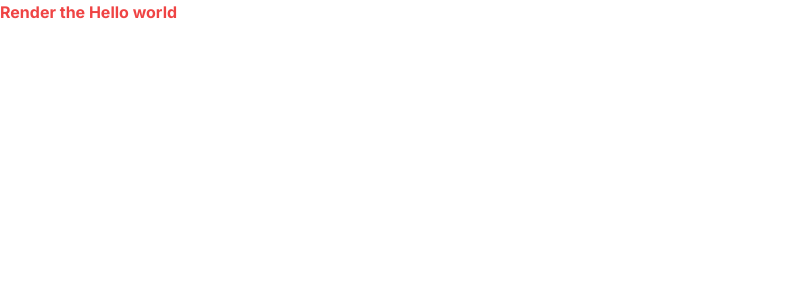
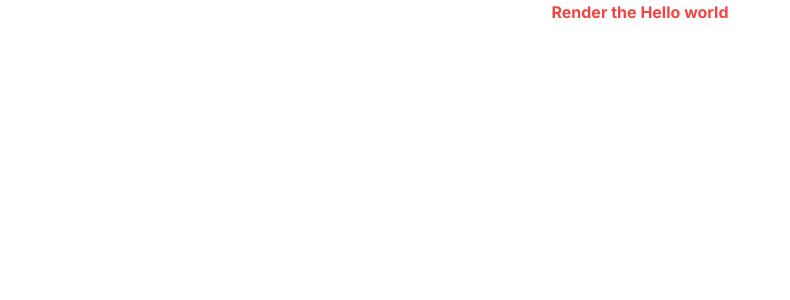
Before and after one commit to amanmobikasa/aman-portfolio, a Next.js app: page / in a window 1280 px wide. Shown: the top 300 px of the page, without its empty margins (0-790 px from the left). Built offline with nearby package versions, Linux system fonts and the light colour scheme.

Commit message:
adding the text-center

```diff
--- a/src/app/page.tsx
+++ b/src/app/page.tsx
@@ -3,7 +3,7 @@
 export default function Home() {
   return (
     <>
-    <h1 className="text-red-500 font-bold">Render the Hello world</h1>
+    <h1 className="text-red-500 font-bold text-center">Render the Hello world</h1>
     </>
   );
 }
```
